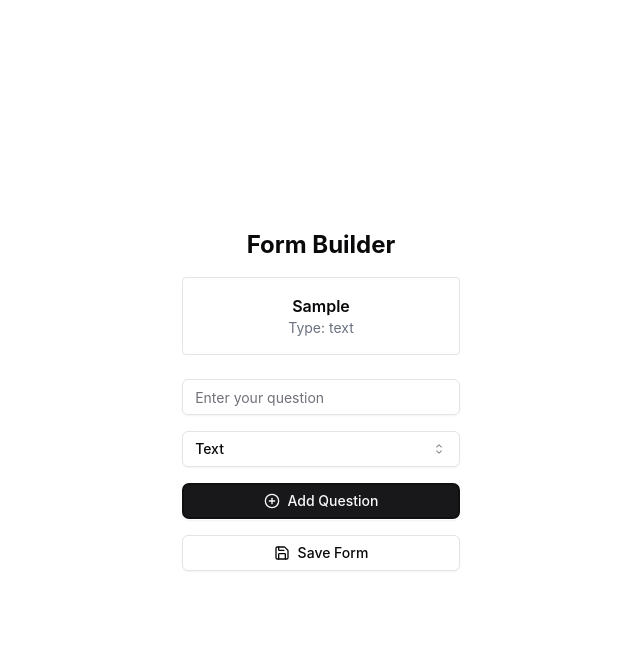
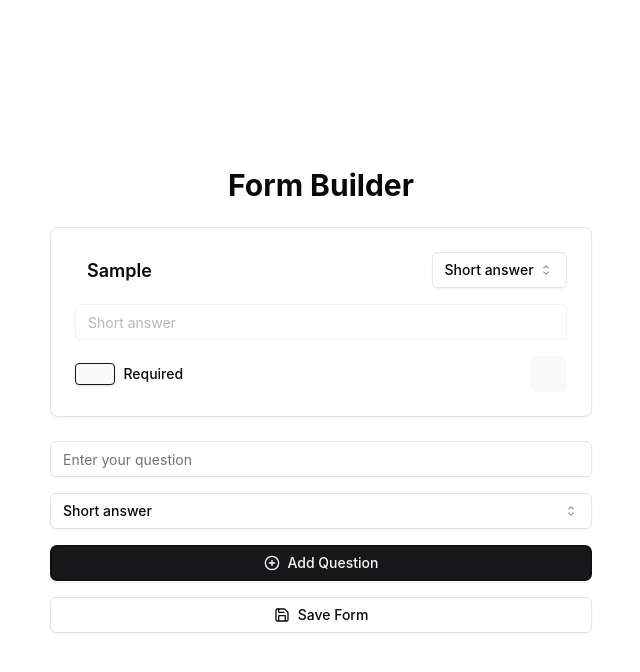
Before and after one commit to bengold1999/SurveysX, a React (Vite) app: page /FormBuilder in a window 1280 px wide. Both pictures are taken after typing "Sample" into the empty fields and a click on the button "Add Question". Shown: the top 672 px of the page, without its empty margins (319-959 px from the left). Built offline with nearby package versions, Linux system fonts and the light colour scheme.

Commit message:
fix form builder

```diff
--- a/package.json
+++ b/package.json
@@ -10,7 +10,10 @@
     "preview": "vite preview"
   },
   "dependencies": {
+    "@radix-ui/react-checkbox": "^1.1.1",
     "@radix-ui/react-icons": "^1.3.0",
+    "@radix-ui/react-label": "^2.1.0",
+    "@radix-ui/react-radio-group": "^1.2.0",
     "@radix-ui/react-select": "^2.1.1",
     "@radix-ui/react-slot": "^1.1.0",
     "class-variance-authority": "^0.7.0",
--- /dev/null
+++ b/src/components/ui/checkbox.tsx
@@ -0,0 +1,28 @@
+import * as React from "react"
+import * as CheckboxPrimitive from "@radix-ui/react-checkbox"
+import { CheckIcon } from "@radix-ui/react-icons"
+
+import { cn } from "@/lib/utils"
+
+const Checkbox = React.forwardRef<
+  React.ElementRef<typeof CheckboxPrimitive.Root>,
+  React.ComponentPropsWithoutRef<typeof CheckboxPrimitive.Root>
+>(({ className, ...props }, ref) => (
+  <CheckboxPrimitive.Root
+    ref={ref}
+    className={cn(
+      "peer h-4 w-4 shrink-0 rounded-sm border border-primary shadow focus-visible:outline-none focus-visible:ring-1 focus-visible:ring-ring disabled:cursor-not-allowed disabled:opacity-50 data-[state=checked]:bg-primary data-[state=checked]:text-primary-foreground",
+      className
+    )}
+    {...props}
+  >
+    <CheckboxPrimitive.Indicator
+      className={cn("flex items-center justify-center text-current")}
+    >
+      <CheckIcon className="h-4 w-4" />
+    </CheckboxPrimitive.Indicator>
+  </CheckboxPrimitive.Root>
+))
+Checkbox.displayName = CheckboxPrimitive.Root.displayName
+
+export { Checkbox }
--- /dev/null
+++ b/src/components/ui/label.tsx
@@ -0,0 +1,24 @@
+import * as React from "react"
+import * as LabelPrimitive from "@radix-ui/react-label"
+import { cva, type VariantProps } from "class-variance-authority"
+
+import { cn } from "@/lib/utils"
+
+const labelVariants = cva(
+  "text-sm font-medium leading-none peer-disabled:cursor-not-allowed peer-disabled:opacity-70"
+)
+
+const Label = React.forwardRef<
+  React.ElementRef<typeof LabelPrimitive.Root>,
+  React.ComponentPropsWithoutRef<typeof LabelPrimitive.Root> &
+    VariantProps<typeof labelVariants>
+>(({ className, ...props }, ref) => (
+  <LabelPrimitive.Root
+    ref={ref}
+    className={cn(labelVariants(), className)}
+    {...props}
+  />
+))
+Label.displayName = LabelPrimitive.Root.displayName
+
+export { Label }
--- /dev/null
+++ b/src/components/ui/radio-group.tsx
@@ -0,0 +1,42 @@
+import * as React from "react"
+import { CheckIcon } from "@radix-ui/react-icons"
+import * as RadioGroupPrimitive from "@radix-ui/react-radio-group"
+
+import { cn } from "@/lib/utils"
+
+const RadioGroup = React.forwardRef<
+  React.ElementRef<typeof RadioGroupPrimitive.Root>,
+  React.ComponentPropsWithoutRef<typeof RadioGroupPrimitive.Root>
+>(({ className, ...props }, ref) => {
+  return (
+    <RadioGroupPrimitive.Root
+      className={cn("grid gap-2", className)}
+      {...props}
+      ref={ref}
+    />
+  )
+})
+RadioGroup.displayName = RadioGroupPrimitive.Root.displayName
+
+const RadioGroupItem = React.forwardRef<
+  React.ElementRef<typeof RadioGroupPrimitive.Item>,
+  React.ComponentPropsWithoutRef<typeof RadioGroupPrimitive.Item>
+>(({ className, ...props }, ref) => {
+  return (
+    <RadioGroupPrimitive.Item
+      ref={ref}
+      className={cn(
+        "aspect-square h-4 w-4 rounded-full border border-primary text-primary shadow focus:outline-none focus-visible:ring-1 focus-visible:ring-ring disabled:cursor-not-allowed disabled:opacity-50",
+        className
+      )}
+      {...props}
+    >
+      <RadioGroupPrimitive.Indicator className="flex items-center justify-center">
+        <CheckIcon className="h-3.5 w-3.5 fill-primary" />
+      </RadioGroupPrimitive.Indicator>
+    </RadioGroupPrimitive.Item>
+  )
+})
+RadioGroupItem.displayName = RadioGroupPrimitive.Item.displayName
+
+export { RadioGroup, RadioGroupItem }
--- a/src/pages/FormBuilder.tsx
+++ b/src/pages/FormBuilder.tsx
@@ -1,16 +1,25 @@
 import React, { useState } from 'react';
-import { PlusCircle, Save } from 'lucide-react';
+import { PlusCircle, Save, Trash2, GripVertical } from 'lucide-react';
 import { Button } from '@/components/ui/button';
 import { Input } from '@/components/ui/input';
-// import { Button } from '@/components/ui/button';
-// import { Input } from '@/components/ui/input';
 import { Select, SelectContent, SelectItem, SelectTrigger, SelectValue } from '@/components/ui/select';
+import { Checkbox } from '@/components/ui/checkbox';
+import { RadioGroup, RadioGroupItem } from '@/components/ui/radio-group';
+import { Label } from '@/components/ui/label';
 
-type QuestionType = 'text' | 'number' | 'date' | 'multiple-choice';
+type QuestionType = 'text' | 'number' | 'multiple-choice' | 'single-choice';
+
+interface Option {
+  id: string;
+  text: string;
+}
 
 interface Question {
+  id: string;
   text: string;
   type: QuestionType;
+  options?: Option[];
+  required: boolean;
 }
 
 const FormBuilder: React.FC = () => {
@@ -20,21 +29,149 @@ const FormBuilder: React.FC = () => {
 
   const addQuestion = () => {
     if (currentQuestion.trim() !== '') {
-      setQuestions([...questions, { text: currentQuestion, type: currentType }]);
+      const newQuestion: Question = {
+        id: Date.now().toString(),
+        text: currentQuestion,
+        type: currentType,
+        required: false,
+        options: (currentType === 'multiple-choice' || currentType === 'single-choice')
+          ? [{ id: '1', text: 'Option 1' }]
+          : undefined,
+      };
+      setQuestions([...questions, newQuestion]);
       setCurrentQuestion('');
       setCurrentType('text');
     }
   };
 
+  const updateQuestion = (id: string, updates: Partial<Question>) => {
+    setQuestions(questions.map(q => q.id === id ? { ...q, ...updates } : q));
+  };
+
+  const addOption = (questionId: string) => {
+    setQuestions(questions.map(q => {
+      if (q.id === questionId && q.options) {
+        const newOptionId = (q.options.length + 1).toString();
+        return { ...q, options: [...q.options, { id: newOptionId, text: `Option ${newOptionId}` }] };
+      }
+      return q;
+    }));
+  };
+
+  const updateOption = (questionId: string, optionId: string, newText: string) => {
+    setQuestions(questions.map(q => {
+      if (q.id === questionId && q.options) {
+        return { ...q, options: q.options.map(o => o.id === optionId ? { ...o, text: newText } : o) };
+      }
+      return q;
+    }));
+  };
+
+  const removeOption = (questionId: string, optionId: string) => {
+    setQuestions(questions.map(q => {
+      if (q.id === questionId && q.options && q.options.length > 1) {
+        return { ...q, options: q.options.filter(o => o.id !== optionId) };
+      }
+      return q;
+    }));
+  };
+
+  const removeQuestion = (id: string) => {
+    setQuestions(questions.filter(q => q.id !== id));
+  };
+
   return (
-    <div className="max-w-2xl mx-auto p-4">
-      <h1 className="text-2xl font-bold mb-4">Form Builder</h1>
+    <div className="max-w-3xl mx-auto p-4">
+      <h1 className="text-3xl font-bold mb-6">Form Builder</h1>
 
-      <div className="space-y-4">
-        {questions.map((question, index) => (
-          <div key={index} className="p-4 border rounded">
-            <p className="font-semibold">{question.text}</p>
-            <p className="text-sm text-gray-500">Type: {question.type}</p>
+      <div className="space-y-6">
+        {questions.map((question) => (
+          <div key={question.id} className="p-6 border rounded-lg shadow-sm">
+            <div className="flex items-center justify-between mb-4">
+              <Input
+                value={question.text}
+                onChange={(e) => updateQuestion(question.id, { text: e.target.value })}
+                className="text-lg font-semibold bg-transparent border-none shadow-none"
+                placeholder="Question"
+              />
+              <Select
+                value={question.type}
+                onValueChange={(value: QuestionType) => updateQuestion(question.id, { type: value })}
+              >
+                <SelectTrigger className="w-[180px]">
+                  <SelectValue placeholder="Question type" />
+                </SelectTrigger>
+                <SelectContent>
+                  <SelectItem value="text">Short answer</SelectItem>
+                  <SelectItem value="number">Number</SelectItem>
+                  <SelectItem value="multiple-choice">Multiple choice</SelectItem>
+                  <SelectItem value="single-choice">Single choice</SelectItem>
+                </SelectContent>
+              </Select>
+            </div>
+
+            {(question.type === 'multiple-choice' || question.type === 'single-choice') && question.options && (
+              <div className="space-y-2 ml-6">
+                {question.options.map((option, index) => (
+                  <div key={option.id} className="flex items-center space-x-2">
+                    {question.type === 'multiple-choice' ? (
+                      <Checkbox disabled />
+                    ) : (
+                      <RadioGroup>
+                        <RadioGroupItem value={option.id} id={`${question.id}-${option.id}`} disabled />
+                      </RadioGroup>
+                    )}
+                    <Input
+                      value={option.text}
+                      onChange={(e) => updateOption(question.id, option.id, e.target.value)}
+                      className="flex-grow"
+                      placeholder={`Option ${index + 1}`}
+                    />
+                    <Button
+                      variant="ghost"
+                      size="icon"
+                      onClick={() => removeOption(question.id, option.id)}
+                    >
+                      <Trash2 className="h-4 w-4" />
+                    </Button>
+                  </div>
+                ))}
+                <Button
+                  variant="outline"
+                  size="sm"
+                  onClick={() => addOption(question.id)}
+                  className="mt-2"
+                >
+                  Add option
+                </Button>
+              </div>
+            )}
+
+            {question.type === 'number' && (
+              <Input type="number" placeholder="Number" className="mt-2" disabled />
+            )}
+
+            {question.type === 'text' && (
+              <Input type="text" placeholder="Short answer" className="mt-2" disabled />
+            )}
+
+            <div className="flex items-center justify-between mt-4">
+              <div className="flex items-center space-x-2">
+                <Checkbox
+                  id={`required-${question.id}`}
+                  checked={question.required}
+                  onCheckedChange={(checked) => updateQuestion(question.id, { required: checked as boolean })}
+                />
+                <Label htmlFor={`required-${question.id}`}>Required</Label>
+              </div>
+              <Button
+                variant="ghost"
+                size="icon"
+                onClick={() => removeQuestion(question.id)}
+              >
+                <Trash2 className="h-4 w-4" />
+              </Button>
+            </div>
           </div>
         ))}
       </div>
@@ -43,20 +180,20 @@ const FormBuilder: React.FC = () => {
         <Input
           type="text"
           value={currentQuestion}
-          onChange={(e: React.ChangeEvent<HTMLInputElement>) => setCurrentQuestion(e.target.value)}
+          onChange={(e) => setCurrentQuestion(e.target.value)}
           placeholder="Enter your question"
           className="w-full"
         />
 
         <Select value={currentType} onValueChange={(value: QuestionType) => setCurrentType(value)}>
-          <SelectTrigger>
+          <SelectTrigger className="w-full">
             <SelectValue placeholder="Select question type" />
           </SelectTrigger>
           <SelectContent>
-            <SelectItem value="text">Text</SelectItem>
+            <SelectItem value="text">Short answer</SelectItem>
             <SelectItem value="number">Number</SelectItem>
-            <SelectItem value="date">Date</SelectItem>
-            <SelectItem value="multiple-choice">Multiple Choice</SelectItem>
+            <SelectItem value="multiple-choice">Multiple choice</SelectItem>
+            <SelectItem value="single-choice">Single choice</SelectItem>
           </SelectContent>
         </Select>
 
```
Also changed, not shown: 1 other file (tests, documents, lock files or other folders).
